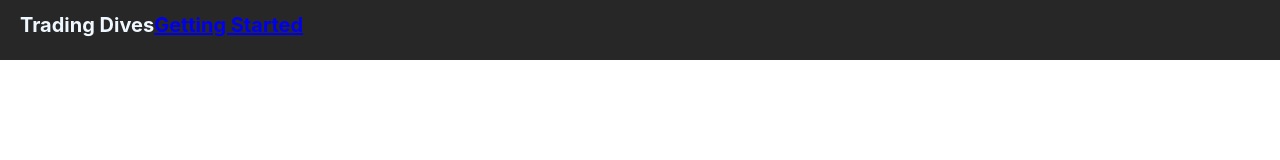
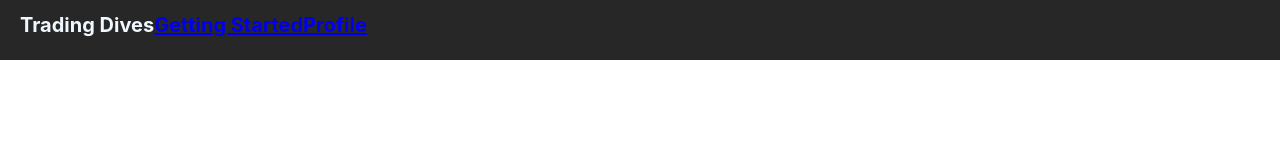
Before and after one commit to stuffy3/capstone-project, a React (Create React App) app: page / in a window 1280 px wide. Shown: the top 160 px of the page. Built offline with nearby package versions, Linux system fonts and the light colour scheme.

Commit message:
added a tag

```diff
--- a/src/components/NavBar.js
+++ b/src/components/NavBar.js
@@ -10,6 +10,7 @@ export default function NavBar() {
                         <strong>Trading Dives</strong>
                         <div className='anchorPoint'>
                             <a href='/'>Getting Started</a>
+                            <a href='/profile'>Profile</a>
                         </div>
                     </div>
                 </div>
```
